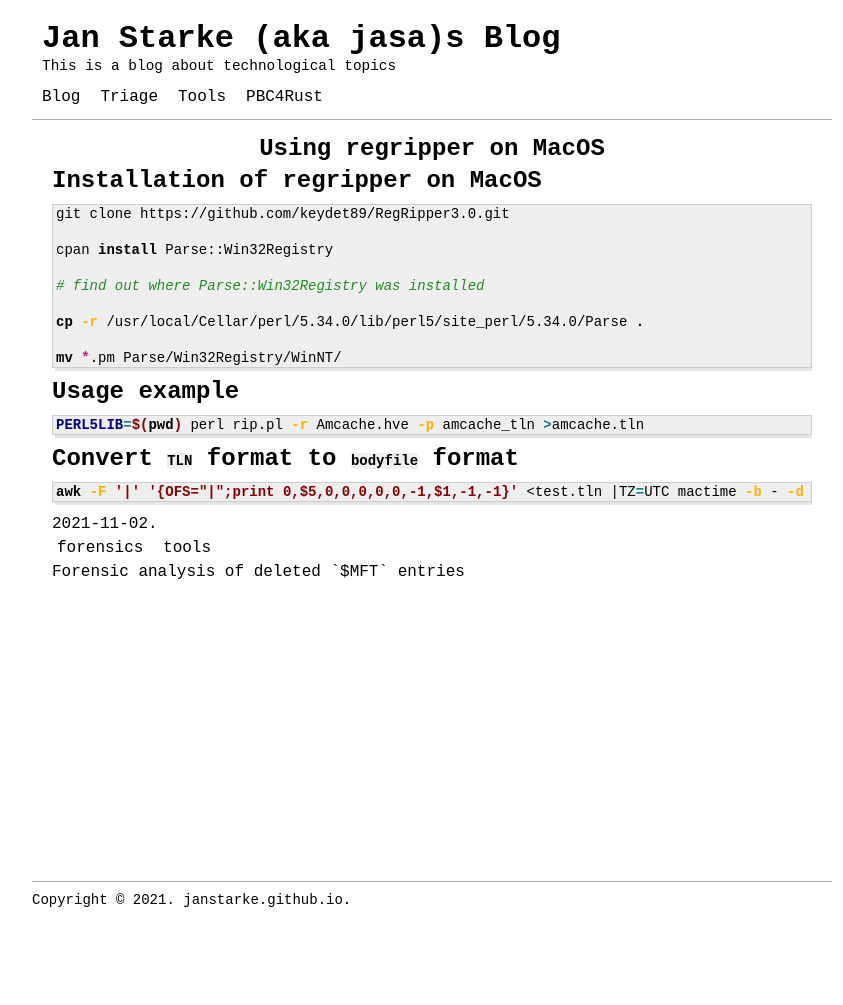
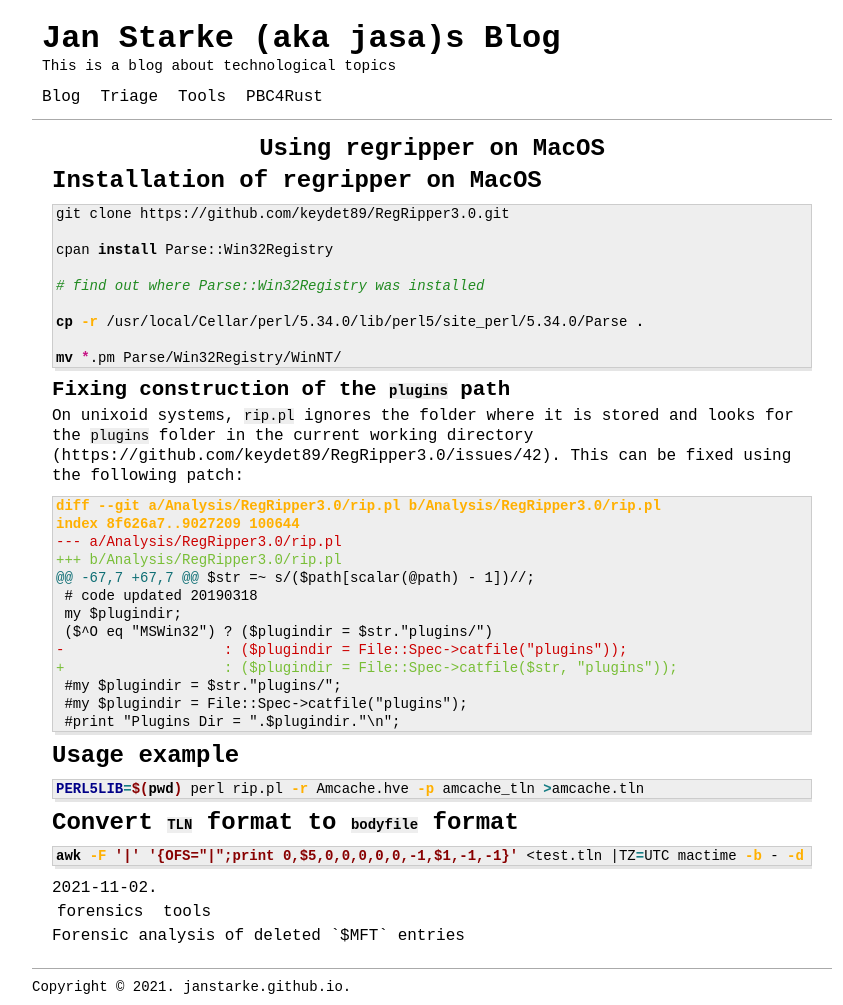
Before and after one commit to janstarke/janstarke.github.io, a Jekyll site: the page built from _posts/2021-11-02-Using-regripper-on-darwin.md, in a window 1280 px wide. Shown: the whole page, without its empty margins (208-1051 px from the left). Built offline with Jekyll 4.4.1, drawn with Linux system fonts in a browser that asks for light colours; before the commit the page ends 918 px from its top, so only the background shows below that.

Commit message:
added patch for regripper

````diff
--- a/_posts/2021-11-02-Using-regripper-on-darwin.md
+++ b/_posts/2021-11-02-Using-regripper-on-darwin.md
@@ -20,6 +20,26 @@
 mv *.pm Parse/Win32Registry/WinNT/
 ```
 
+## Fixing construction of the `plugins` path
+
+On unixoid systems, `rip.pl` ignores the folder where it is stored and looks for the `plugins` folder in the current working directory (https://github.com/keydet89/RegRipper3.0/issues/42). This can be fixed using the following patch:
+
+```diff
+diff --git a/Analysis/RegRipper3.0/rip.pl b/Analysis/RegRipper3.0/rip.pl
+index 8f626a7..9027209 100644
+--- a/Analysis/RegRipper3.0/rip.pl
++++ b/Analysis/RegRipper3.0/rip.pl
+@@ -67,7 +67,7 @@ $str =~ s/($path[scalar(@path) - 1])//;
+ # code updated 20190318
+ my $plugindir;
+ ($^O eq "MSWin32") ? ($plugindir = $str."plugins/")
+-                   : ($plugindir = File::Spec->catfile("plugins"));
++                   : ($plugindir = File::Spec->catfile($str, "plugins"));
+ #my $plugindir = $str."plugins/";
+ #my $plugindir = File::Spec->catfile("plugins");
+ #print "Plugins Dir = ".$plugindir."\n";
+ ```
+
 # Usage example
 
 ```shell
````
